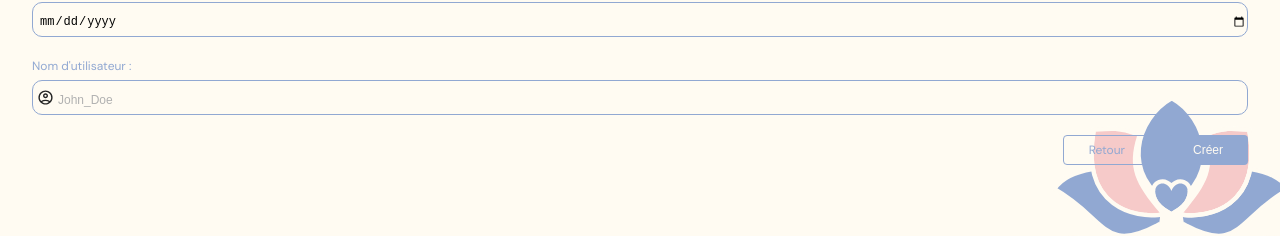
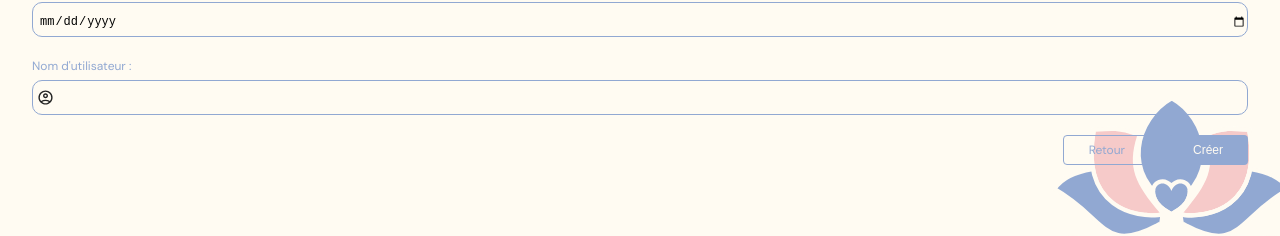
Before and after one commit to Nth-C/serena, a React (Vite) app in the folder frontend/: page /create_account in a window 1280 px wide. Shown: the part 539-775 px from the top of the page. Built offline with nearby package versions, Linux system fonts and the light colour scheme; the HTML template or start-up script is replaced by a standard one.

Commit message:
résolution probleme date

```diff
--- a/frontend/src/pages/CreateAccount.jsx
+++ b/frontend/src/pages/CreateAccount.jsx
@@ -95,11 +95,11 @@ function CreateAccount() {
                 </div>
                 <div>
                     <label>Date :</label>
-                    <input type="date" name="debut" value={formData.date_naissance} onChange={handleChange} required/>
+                    <input type="date" name="date_naissance" value={formData.date_naissance} onChange={handleChange} required/>
                 </div>
                 <div>
                     <label>Nom d'utilisateur : </label>
-                    <input type="text" name="username" value={formData.username} onChange={handleChange} placeholder="John_Doe" required />
+                    <input type="text" name="username" value={formData.username} onChange={handleChange} required />
                 </div>
 
                 <div>
```
